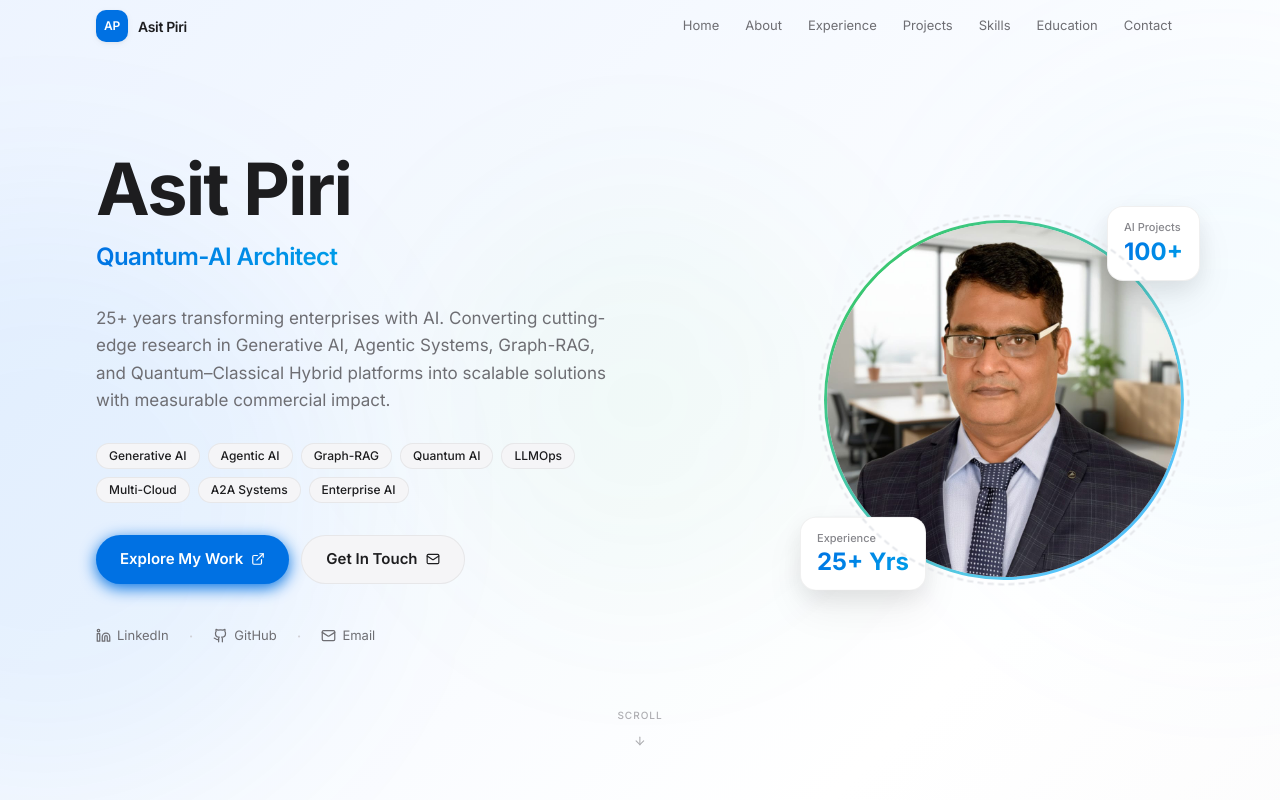
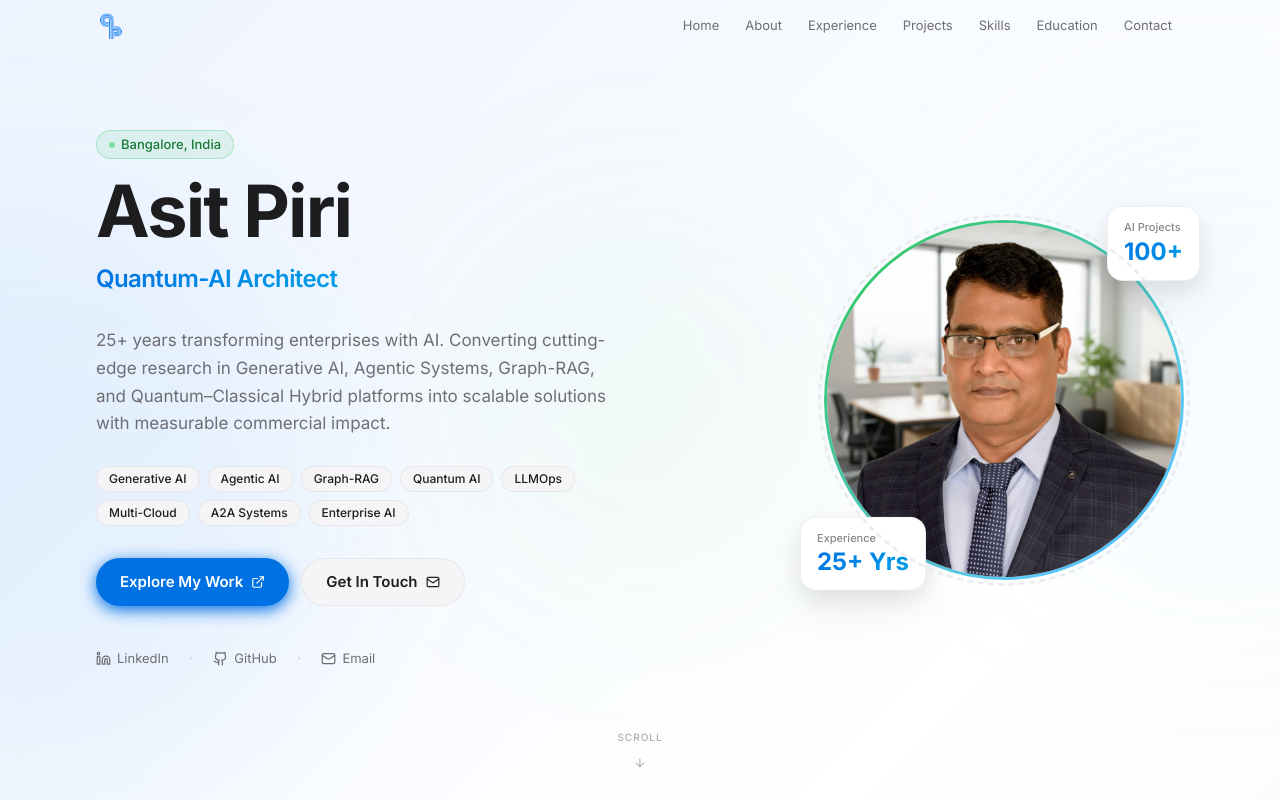
Before and after one commit to akshajpiri/AsitPiriWebsite, a Next.js app: page / in a window 1280 px wide. Shown: the top 800 px of the page. Built offline with nearby package versions, Linux system fonts and the light colour scheme.

Commit message:
Updated Navbar

```diff
--- a/app/components/Hero.js
+++ b/app/components/Hero.js
@@ -73,6 +73,18 @@ export default function Hero() {
 
           {/* Left: Content */}
           <div className="order-2 lg:order-1">
+            <motion.div
+              initial={{ opacity: 0, y: 16 }}
+              animate={{ opacity: 1, y: 0 }}
+              transition={{ duration: 0.5, delay: 0.05 }}
+              className="mb-4"
+            >
+              <span className="inline-flex items-center gap-1.5 px-3 py-1 bg-[#34c759]/10 text-[#1a7a35] text-[13px] font-medium rounded-full border border-[#34c759]/30">
+                <span className="w-1.5 h-1.5 rounded-full bg-[#34c759] animate-pulse" />
+                Bangalore, India
+              </span>
+            </motion.div>
+
             <motion.h1
               initial={{ opacity: 0, y: 16 }}
               animate={{ opacity: 1, y: 0 }}
--- a/app/components/Navbar.js
+++ b/app/components/Navbar.js
@@ -1,6 +1,7 @@
 'use client'
 import { useState, useEffect } from 'react'
 import { Menu, X } from 'lucide-react'
+import Image from 'next/image'
 
 const navLinks = [
   { href: '#home', label: 'Home' },
@@ -34,13 +35,15 @@ export default function Navbar() {
       <div className="max-w-6xl mx-auto px-5 sm:px-8">
         <div className="flex items-center justify-between h-[52px]">
 
-          <a href="#home" className="flex items-center gap-2.5 group">
-            <div className="w-8 h-8 rounded-[10px] bg-[#0071e3] flex items-center justify-center text-white font-semibold text-xs tracking-tight shadow-apple-sm group-hover:bg-[#0077ed] transition-colors">
-              AP
-            </div>
-            <span className="font-semibold text-[#1d1d1f] text-[14px] hidden sm:block tracking-tight">
-              Asit Piri
-            </span>
+          <a href="#home" className="flex items-center group">
+            <Image
+              src="/ASITPIRI-LOGO.png"
+              alt="Asit Piri"
+              width={120}
+              height={40}
+              className="h-10 w-auto object-contain"
+              priority
+            />
           </a>
 
           <div className="hidden md:flex items-center gap-0.5">
```
Also changed, not shown: ASITPIRI-LOGO.png (added), public/ASITPIRI-LOGO.png (added).
